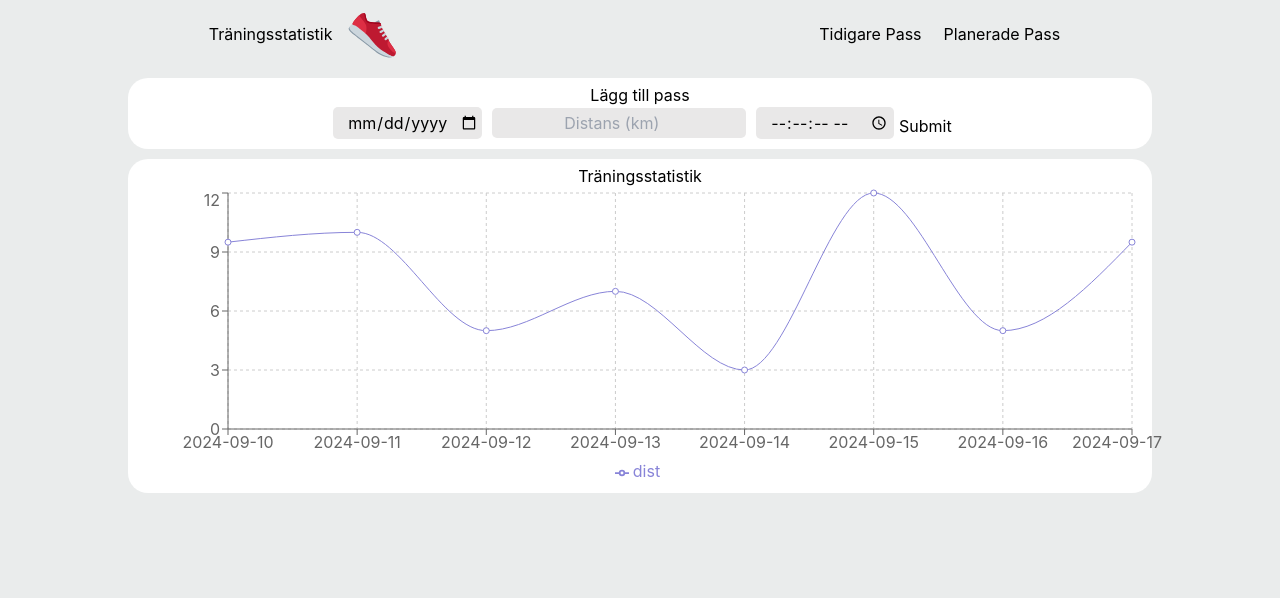
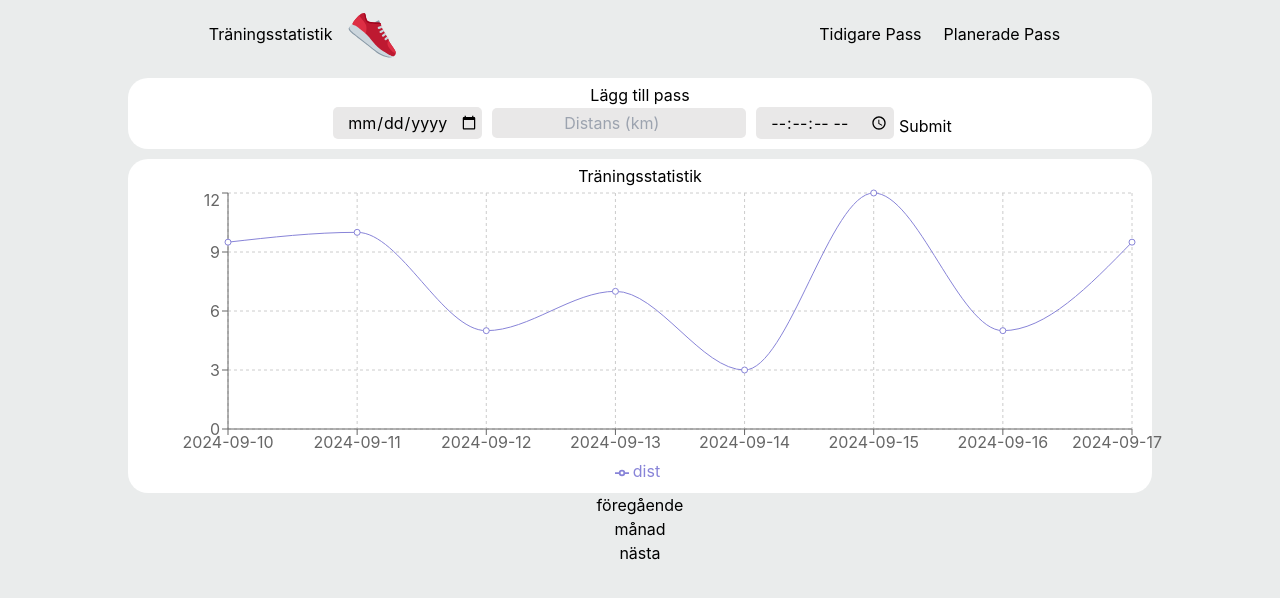
Before and after one commit to martensoderlind/React-trainingGround, a React (Create React App) app in the folder mitt-projekt/: page / in a window 1280 px wide. Shown: the top 598 px of the page. Built offline with nearby package versions, Linux system fonts and the light colour scheme.

Commit message:
setting up tailwind

```diff
--- a/mitt-projekt/src/App.js
+++ b/mitt-projekt/src/App.js
@@ -2,6 +2,7 @@ import React from 'react';
 import './App.css';
 import MyHeader from './header.js'
 import MainPlot from './mainPlot.js'
+import Calender from './calender.js'
 
 function MyButton(){
   return(
@@ -17,7 +18,10 @@ function App() {
   return (
     <div className="App">
       <MyHeader />
+      <div>
       <MainPlot />
+      <Calender />
+      </div>
     </div>
   );
 }
--- a/mitt-projekt/src/calender.js
+++ b/mitt-projekt/src/calender.js
@@ -5,7 +5,13 @@ const Calender = ()=>{
 
     return (
         <div className="calenderMain">
-
+            <div className="">
+                <button className="">föregående</button>
+                <h2>
+                    månad
+                </h2>
+                <button className="">nästa</button>
+            </div>
         </div>
     )
 };
```
